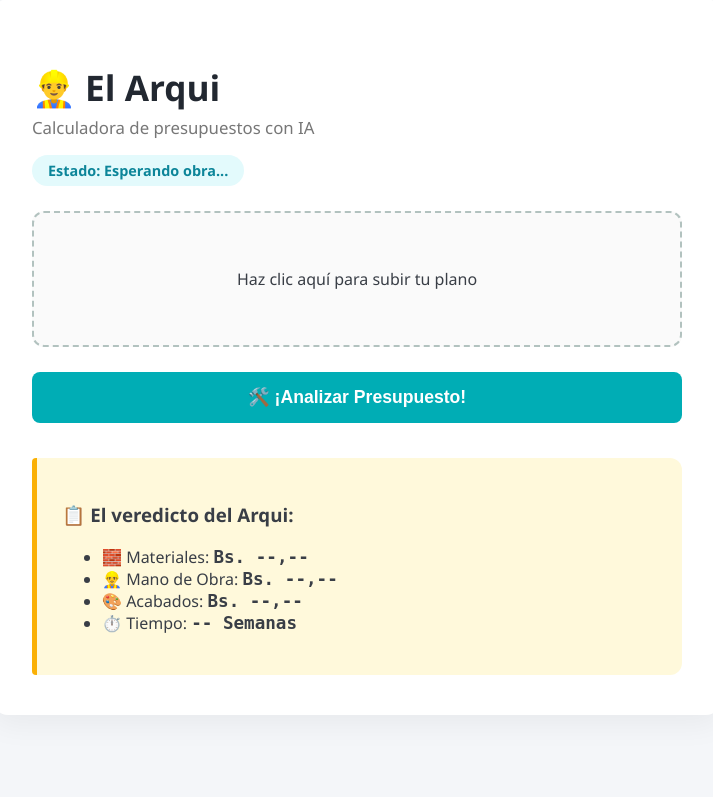
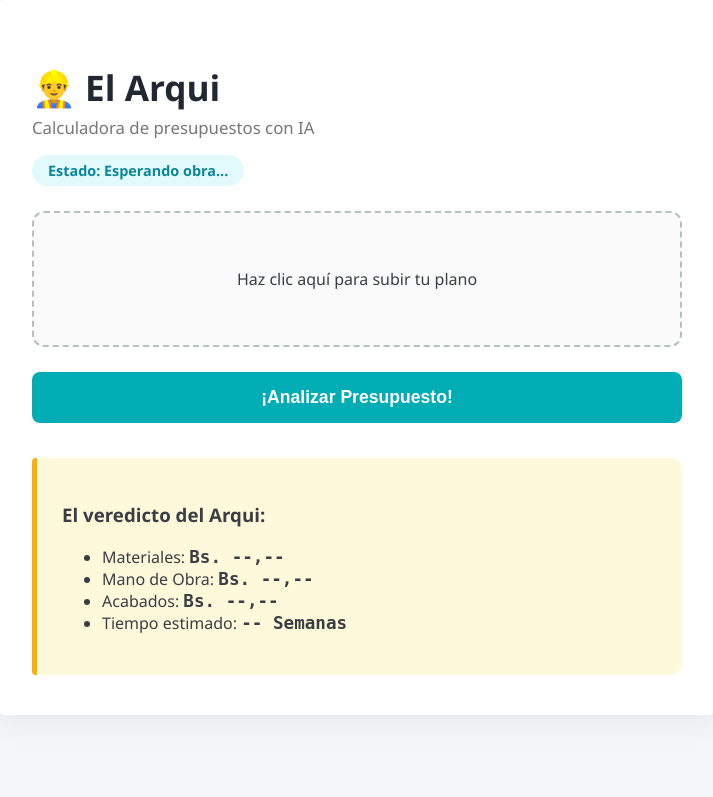
Before and after one commit to AdrianIriar14/El-Arqui, a Flask app: page / in a window 1280 px wide. Shown: the part 83-880 px from the top of the page, without its empty margins (283-996 px from the left). Run offline with Flask 3, Linux system fonts and the light colour scheme; some libraries are stand-ins or nearby versions.

Commit message:
Fix button and status text formatting in index.html

```diff
--- a/proyecto final cs50/templates/index.html
+++ b/proyecto final cs50/templates/index.html
@@ -102,22 +102,21 @@
                 <p style="margin: 5px 0; font-weight: 500;">Haz clic aquí para subir tu plano</p>
                 <input type="file" id="fileInput" accept="image/*" style="display: none;">
             </div>
-            <button class="btn-analizar" id="btnAnalizar">🛠️ ¡Analizar Presupuesto!</button>
+            <button class="btn-analizar" id="btnAnalizar"> ¡Analizar Presupuesto!</button>
         </section>
 
         <section class="results">
-            <h3>📋 El veredicto del Arqui:</h3>
+            <h3> El veredicto del Arqui:</h3>
             <ul>
-                <li><span>🧱 Materiales:</span> <span class="price-tag">Bs. --,--</span></li>
-                <li><span>👷‍♂️ Mano de Obra:</span> <span class="price-tag">Bs. --,--</span></li>
-                <li><span>🎨 Acabados:</span> <span class="price-tag">Bs. --,--</span></li>
-                <li><span>⏱️ Tiempo:</span> <span class="price-tag">-- Semanas</span></li>
+                <li><span> Materiales:</span> <span class="price-tag">Bs. --,--</span></li>
+                <li><span> Mano de Obra:</span> <span class="price-tag">Bs. --,--</span></li>
+                <li><span> Acabados:</span> <span class="price-tag">Bs. --,--</span></li>
+                <li><span> Tiempo estimado:</span> <span class="price-tag">-- Semanas</span></li>
             </ul>
         </section>
     </div>
 
     <script>
-        // Nueva funcionalidad: avisar cuando el archivo está listo
         const fileInput = document.getElementById('fileInput');
         fileInput.addEventListener('change', function() {
             if (this.files.length > 0) {
@@ -148,11 +147,11 @@
                 tags[2].textContent = 'Bs. ' + data.acabados.toLocaleString('es-BO');
                 tags[3].textContent = data.tiempo + ' Semanas';
 
-                document.querySelector('.arqui-status').textContent = 'Estado: ¡Análisis completado! ✅';
+                document.querySelector('.arqui-status').textContent = 'Estado: ¡Análisis completado! ';
             })
             .catch(error => {
                 console.error('Error:', error);
-                document.querySelector('.arqui-status').textContent = 'Estado: Error en el análisis ❌';
+                document.querySelector('.arqui-status').textContent = 'Estado: Error en el análisis ';
             });
         });
     </script>
```
